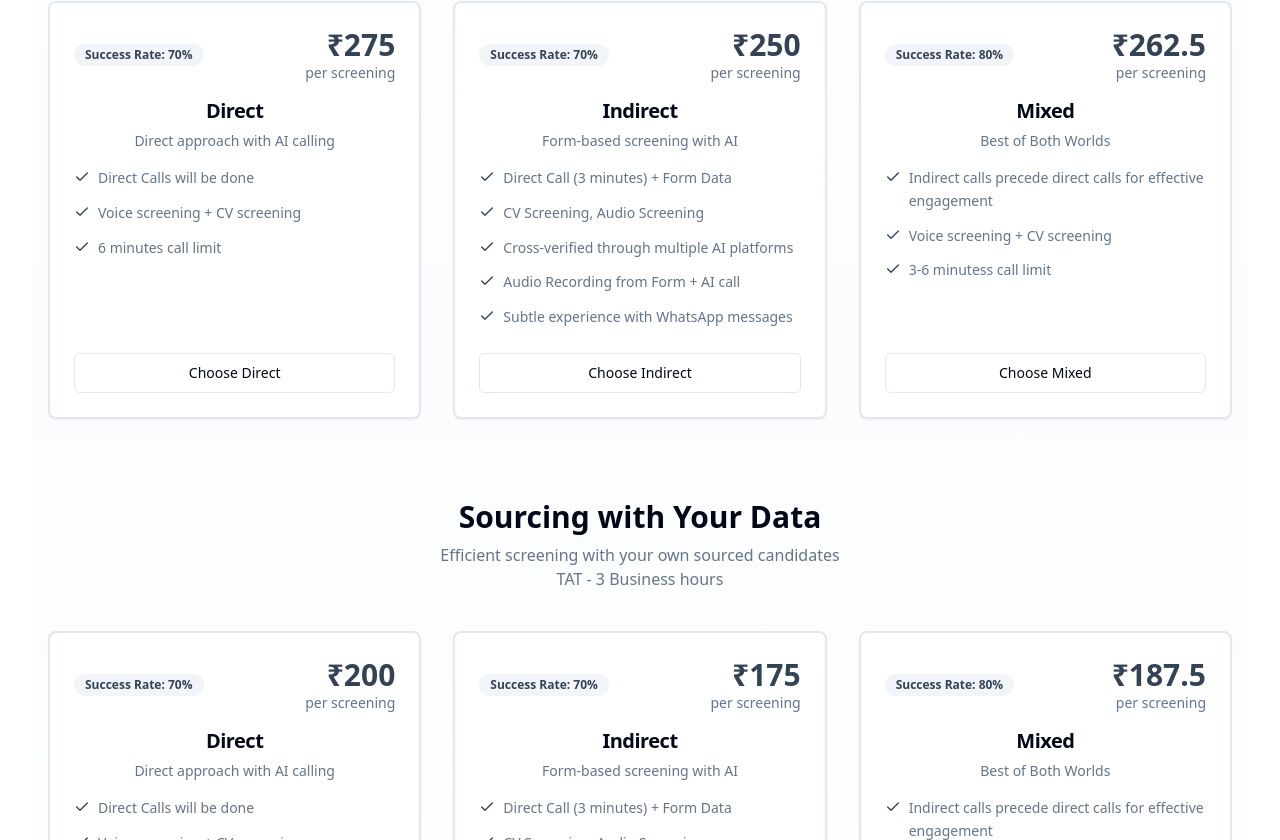
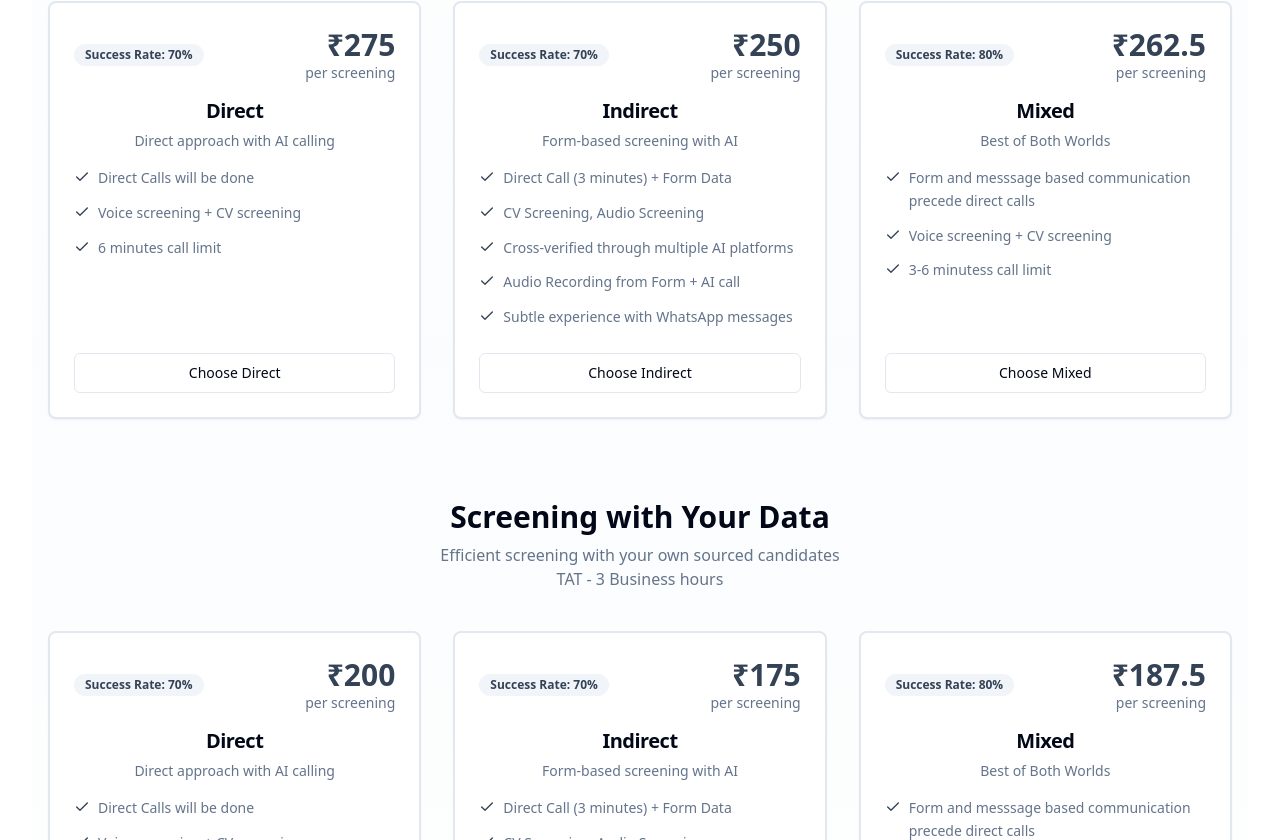
Before and after one commit to areysid/Eficaz, a React (Vite) app: page /pricing in a window 1280 px wide. Shown: the part 560-1400 px from the top of the page. Built offline with nearby package versions, Linux system fonts and the light colour scheme.

Commit message:
Minor Changes

```diff
--- a/src/components/PricingPlans.tsx
+++ b/src/components/PricingPlans.tsx
@@ -38,7 +38,7 @@ const PricingPlans = () => {
       price: "262.5",
       description: "Best of Both Worlds",
       features: [
-        "Indirect calls precede direct calls for effective engagement",
+        "Form and messsage based communication precede direct calls",
         "Voice screening + CV screening",
         "3-6 minutess call limit",
       ],
@@ -77,7 +77,7 @@ const PricingPlans = () => {
       price: "187.5",
       description: "Best of Both Worlds",
       features: [
-        "Indirect calls precede direct calls for effective engagement",
+        "Form and messsage based communication precede direct calls",
         "Voice screening + CV screening",
         "3-6 minutes call limit",
       ],
@@ -239,7 +239,7 @@ const PricingPlans = () => {
             {/* Without Data Plans */}
             <div>
               <div className="text-center mb-10">
-                <h2 className="text-3xl font-bold mb-2">Sourcing with Your Data</h2>
+                <h2 className="text-3xl font-bold mb-2">Screening with Your Data</h2>
                 <p className="text-muted-foreground">
                   Efficient screening with your own sourced candidates
                 </p>
```
